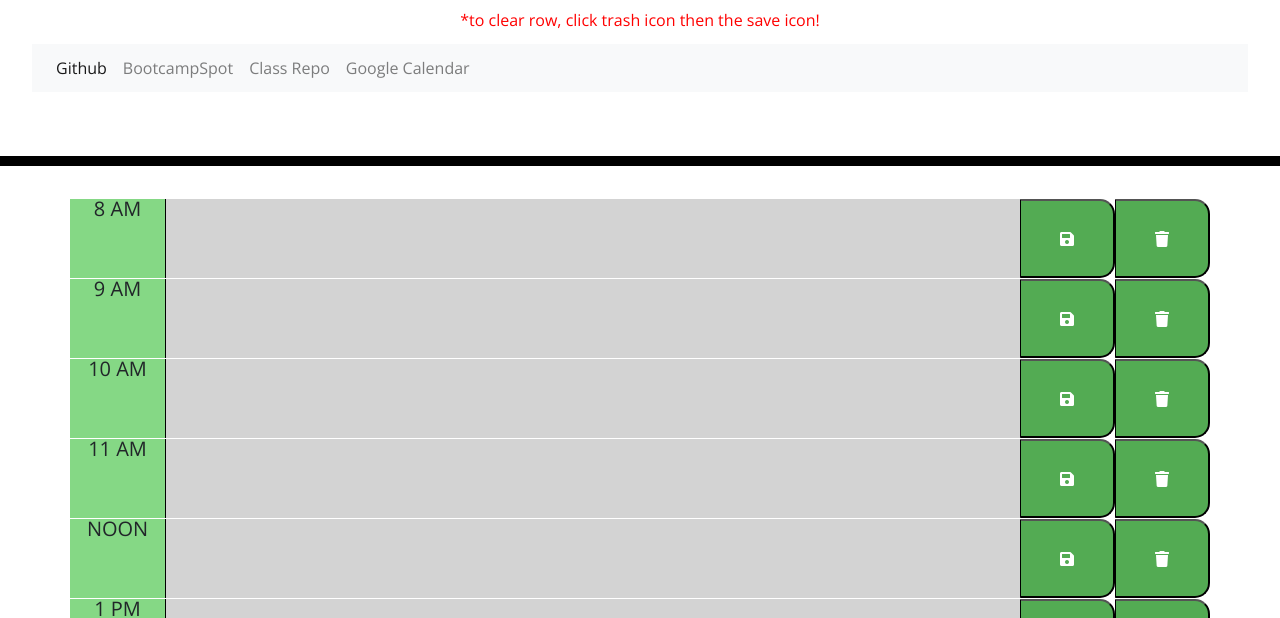
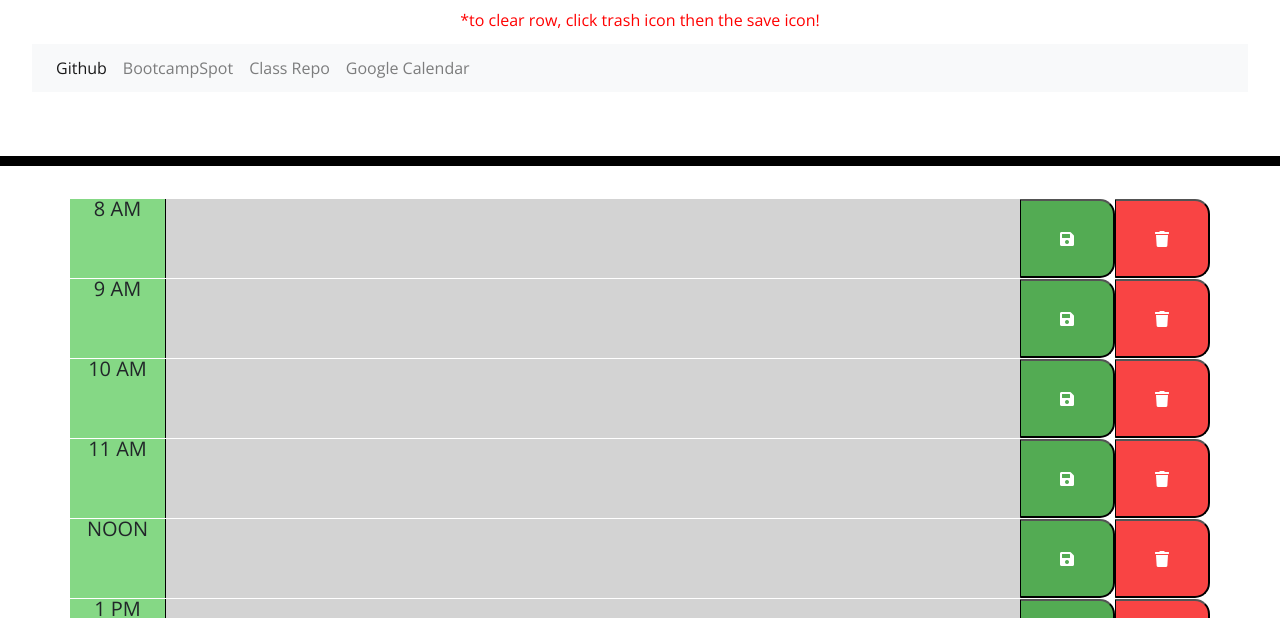
Before and after one commit to Hshuttle/Bootcamp-Project-Planner-Hunter-Shuttleworth, a plain HTML site: page index.html in a window 1280 px wide. Shown: the part 182-800 px from the top of the page. Drawn offline with nearby package versions, Linux system fonts and the light colour scheme.

Commit message:
changed trash icon color

```diff
--- a/script.js
+++ b/script.js
@@ -38,7 +38,7 @@ $(document).ready(function () {
       });
     // trash button functionality
     var trashButton = $("<button>")
-      .addClass("saveBtn col-1")
+      .addClass("trashBtn col-1")
       //   saves to local storage
       .on("click", function () {
         var hour = $(this).parent().attr("id");
--- a/style.css
+++ b/style.css
@@ -79,3 +79,11 @@ textarea {
 .disclaimertext {
   color: red;
 }
+
+.trashBtn {
+  border-left: 1px solid black;
+  border-top-right-radius: 15px;
+  border-bottom-right-radius: 15px;
+  background-color: rgb(249, 68, 68);
+  color: white;
+}
```
